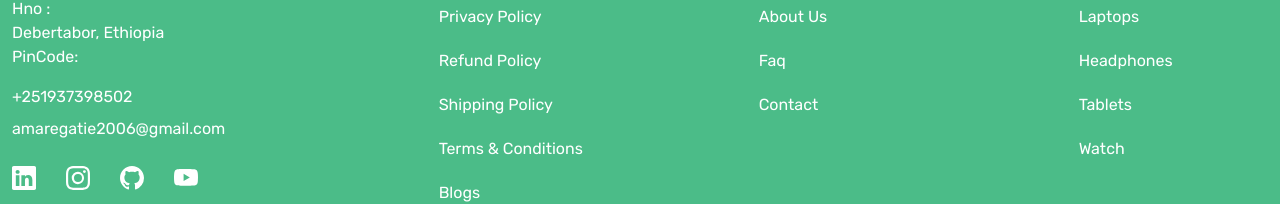
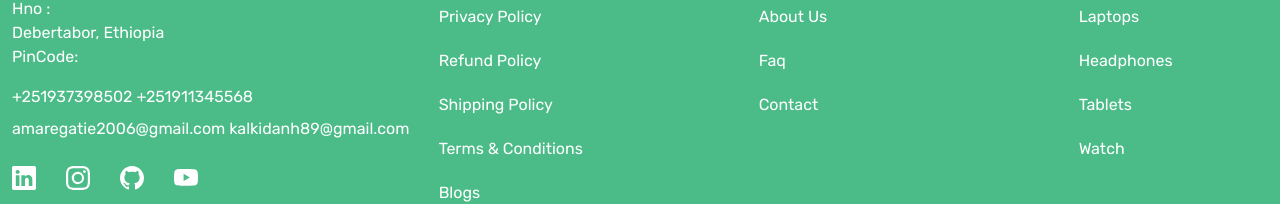
Before and after one commit to AmareGatie/Product-catalogue-system, a React (Create React App) app in the folder frontend-master/: page / in a window 1280 px wide. Shown: the part 2317-2521 px from the top of the page. Built offline with nearby package versions, Linux system fonts and the light colour scheme; no server answers.

Commit message:
Contacts added

```diff
--- a/frontend-master/src/components/Footer.js
+++ b/frontend-master/src/components/Footer.js
@@ -46,12 +46,14 @@ const Footer = () => {
                   className="mt-3 d-block mb-1 text-white"
                 >
                   +251937398502
+                  +251911345568
                 </a>
                 <a
                   href="mailto:navdeepdahiya753@gmail.com"
                   className="mt-2 d-block mb-0 text-white"
                 >
                   amaregatie2006@gmail.com
+                  kalkidanh89@gmail.com
                 </a>
                 <div className="social_icons d-flex align-items-center gap-30 mt-4">
                   <a className="text-white" href="#">
```
Also changed, not shown: 2 other files (tests, documents, lock files or other folders).
